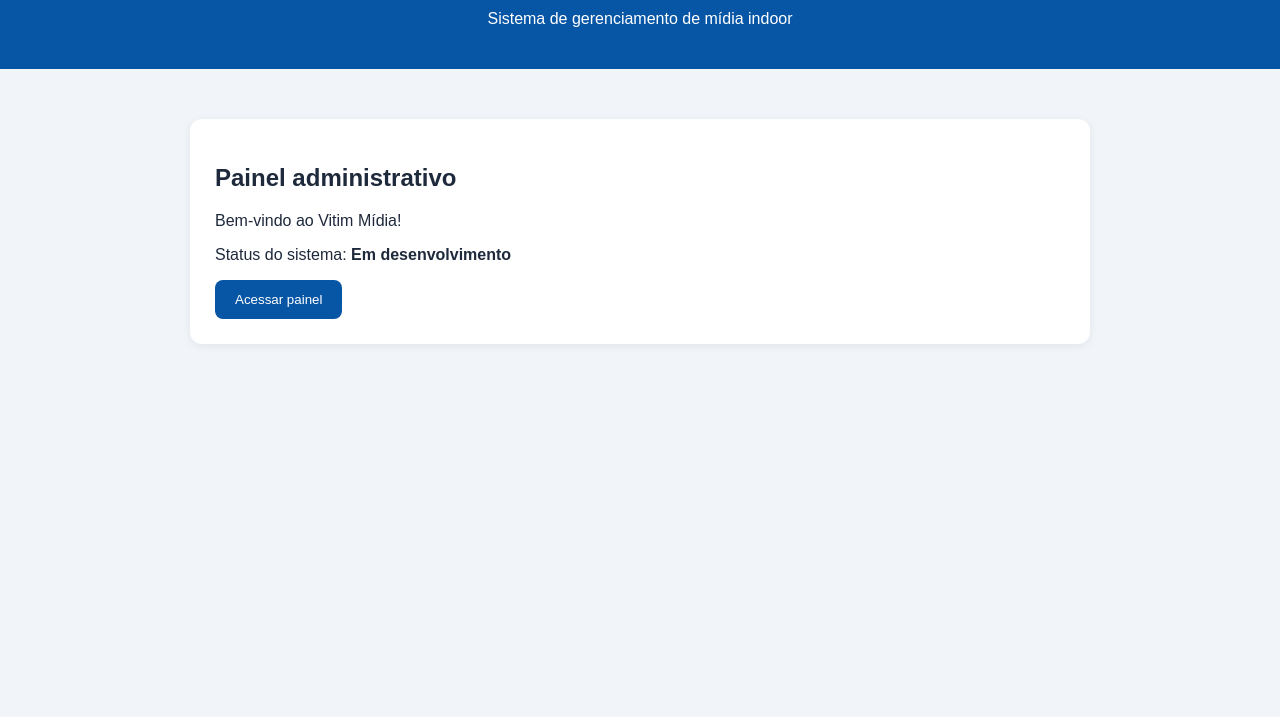
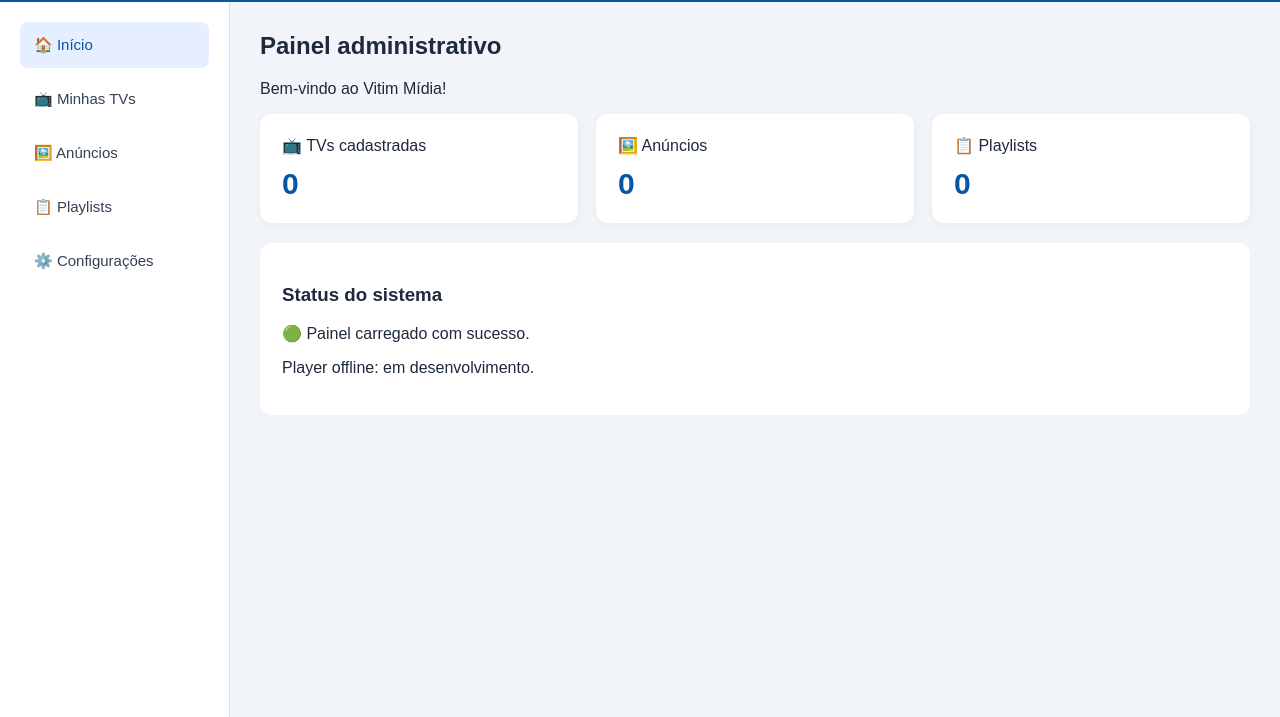
Before and after one commit to VITIMMIDIA/Vitim-M-dia, a plain HTML site: page index.html in a window 1280 px wide. Shown: the part 95-812 px from the top of the page. Drawn offline with Linux system fonts and the light colour scheme.

Commit message:
Refactor index.html with new layout and styles

```diff
--- a/index.html
+++ b/index.html
@@ -6,54 +6,136 @@
 <meta name="viewport" content="width=device-width, initial-scale=1.0">
 <title>Vitim Mídia</title>
 <style>
-    body {
-      margin: 0;
-      font-family: Arial, sans-serif;
-      background: #f1f5f9;
-      color: #1e293b;
-    }
-    header {
-      background: #0755a5;
-      color: white;
-      padding: 25px;
-      text-align: center;
-    }
-    main {
-      max-width: 900px;
-      margin: 30px auto;
-      padding: 20px;
-    }
-    .painel {
-      background: white;
-      padding: 25px;
-      border-radius: 12px;
-      box-shadow: 0 2px 10px #0001;
-    }
-    button {
-      background: #0755a5;
-      color: white;
-      border: 0;
-      padding: 12px 20px;
-      border-radius: 8px;
-      cursor: pointer;
+*{box-sizing:border-box}
+body{margin:0;font-family:Arial;background:#f1f5f9;color:#1e293b}
+header{background:#0755a5;color:white;padding:22px 30px}
+header h1{margin:0;font-size:25px}
+header p{margin:6px 0 0;color:#dbeafe}
+.layout{display:flex;min-height:calc(100vh - 85px)}
+nav{width:230px;background:#fff;padding:20px;border-right:1px solid #ddd}
+nav button{display:block;width:100%;padding:14px;margin-bottom:8px;border:0;border-radius:8px;text-align:left;background:white;color:#334155;font-size:15px;cursor:pointer}
+nav button:hover,nav button.active{background:#e5efff;color:#0755a5}
+main{flex:1;padding:30px;min-width:0}
+h2{margin-top:0}
+.cards{display:grid;grid-template-columns:repeat(auto-fit,minmax(180px,1fr));gap:18px}
+.card{background:white;padding:22px;border-radius:12px;box-shadow:0 2px 8px #0000000b}
+.card strong{font-size:30px;color:#0755a5;display:block;margin-top:12px}
+.section{display:none}
+.section.active{display:block}
+.panel{background:white;padding:22px;border-radius:12px;margin-top:20px}
+input{padding:12px;border:1px solid #cbd5e1;border-radius:7px;width:100%;margin:8px 0 15px}
+.action{background:#0755a5;color:white;border:0;padding:12px 18px;border-radius:7px;cursor:pointer}
+.item{padding:12px;border-bottom:1px solid #eee}
+@media(max-width:650px){
+.layout{display:block}
+nav{width:100%;display:flex;overflow-x:auto;gap:5px}
+nav button{min-width:115px;text-align:center}
+main{padding:18px}
 }
 </style>
 </head>
 <body>
 <header>
 <h1>Vitim Mídia</h1>
-    <p>Sistema de gerenciamento de mídia indoor</p>
+<p>Gerenciamento profissional de mídia indoor</p>
 </header>
-
+<div class="layout">
+<nav>
+<button class="active" onclick="abrir('inicio',this)">🏠 Início</button>
+<button onclick="abrir('tvs',this)">📺 Minhas TVs</button>
+<button onclick="abrir('anuncios',this)">🖼️ Anúncios</button>
+<button onclick="abrir('playlists',this)">📋 Playlists</button>
+<button onclick="abrir('config',this)">⚙️ Configurações</button>
+</nav>
 <main>
-    <div class="painel">
+<section id="inicio" class="section active">
 <h2>Painel administrativo</h2>
 <p>Bem-vindo ao Vitim Mídia!</p>
-      <p>Status do sistema: <strong>Em desenvolvimento</strong></p>
-      <button onclick="alert('Vitim Mídia iniciado!')">
-        Acessar painel
-      </button>
+<div class="cards">
+<div class="card">📺 TVs cadastradas<strong id="totalTV">0</strong></div>
+<div class="card">🖼️ Anúncios<strong id="totalAnuncios">0</strong></div>
+<div class="card">📋 Playlists<strong>0</strong></div>
 </div>
+<div class="panel">
+<h3>Status do sistema</h3>
+<p>🟢 Painel carregado com sucesso.</p>
+<p>Player offline: em desenvolvimento.</p>
+</div>
+</section>
+
+<section id="tvs" class="section">
+<h2>Minhas TVs</h2>
+<div class="panel">
+<h3>Cadastrar nova TV</h3>
+<input id="nomeTV" placeholder="Nome da TV ou estabelecimento">
+<button class="action" onclick="cadastrarTV()">Cadastrar TV</button>
+<div id="listaTV"></div>
+</div>
+</section>
+
+<section id="anuncios" class="section">
+<h2>Anúncios</h2>
+<div class="panel">
+<h3>Adicionar anúncio</h3>
+<input id="nomeAnuncio" placeholder="Nome da propaganda">
+<input id="arquivoAnuncio" type="file" accept="image/*,video/*">
+<button class="action" onclick="cadastrarAnuncio()">Adicionar anúncio</button>
+<div id="listaAnuncios"></div>
+</div>
+</section>
+
+<section id="playlists" class="section">
+<h2>Playlists</h2>
+<div class="panel">
+<p>A organização e distribuição das propagandas será desenvolvida na próxima etapa.</p>
+</div>
+</section>
+
+<section id="config" class="section">
+<h2>Configurações</h2>
+<div class="panel">
+<p><strong>Projeto:</strong> Vitim Mídia</p>
+<p><strong>Versão:</strong> 0.1</p>
+<p><strong>Identidade visual:</strong> Azul, branco e cinza.</p>
+<p><strong>Sincronização offline:</strong> Em desenvolvimento.</p>
+</div>
+</section>
 </main>
+</div>
+<script>
+function abrir(id,botao){
+document.querySelectorAll('.section').forEach(s=>s.classList.remove('active'));
+document.getElementById(id).classList.add('active');
+document.querySelectorAll('nav button').forEach(b=>b.classList.remove('active'));
+botao.classList.add('active');
+}
+let tvs=JSON.parse(localStorage.getItem('vitimTVs')||'[]');
+let anuncios=JSON.parse(localStorage.getItem('vitimAnuncios')||'[]');
+function atualizar(){
+document.getElementById('totalTV').textContent=tvs.length;
+document.getElementById('totalAnuncios').textContent=anuncios.length;
+document.getElementById('listaTV').innerHTML=tvs.map(t=>'<div class="item">📺 '+t+'</div>').join('');
+document.getElementById('listaAnuncios').innerHTML=anuncios.map(a=>'<div class="item">🖼️ '+a+'</div>').join('');
+}
+function cadastrarTV(){
+let n=document.getElementById('nomeTV').value.trim();
+if(!n)return alert('Digite o nome da TV');
+tvs.push(n);
+localStorage.setItem('vitimTVs',JSON.stringify(tvs));
+document.getElementById('nomeTV').value='';
+atualizar();
+}
+function cadastrarAnuncio(){
+let n=document.getElementById('nomeAnuncio').value.trim();
+let f=document.getElementById('arquivoAnuncio').files[0];
+if(!n||!f)return alert('Informe o nome e escolha um arquivo');
+anuncios.push(n+' ('+f.name+')');
+localStorage.setItem('vitimAnuncios',JSON.stringify(anuncios));
+document.getElementById('nomeAnuncio').value='';
+document.getElementById('arquivoAnuncio').value='';
+atualizar();
+}
+atualizar();
+</script>
 </body>
 </html>
```
Lines whose indentation alone changed are shown as unchanged.
